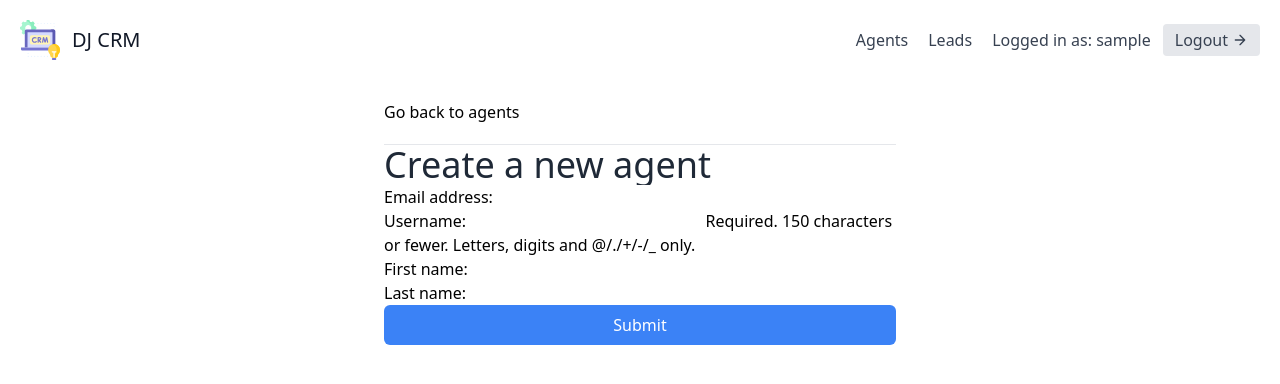
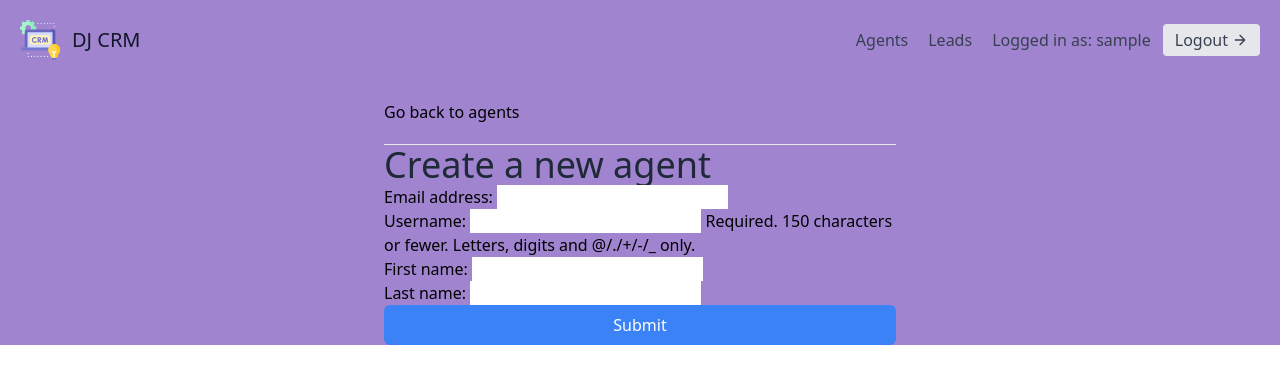
Before and after one commit to Wambui-123/CRM, a Django app: page /agents/create/ in a window 1280 px wide. Shown: the top 384 px of the page. Run offline with Django 3.2, Linux system fonts and the light colour scheme; a user stored in the database is signed in; tables that the repository leaves empty hold one stand-in row (values such as "Sample post"); style sheets or scripts are compiled from the project's sources; some libraries are stand-ins or nearby versions.

Commit message:
deployment

```diff
--- a/templates/base.html
+++ b/templates/base.html
@@ -12,7 +12,7 @@
     <link href="/dist/output.css" rel="stylesheet">
 </head>
 <body>
-    <div class="max-w-7xl mx-auto">
+    <div class="max-w-7xl mx-auto" style="background-color: #A084CF; width: 100%; height: 100%;">
         {% include 'navbar.html' %}
         {% include 'messages.html' %}
         {% block content %}
```
